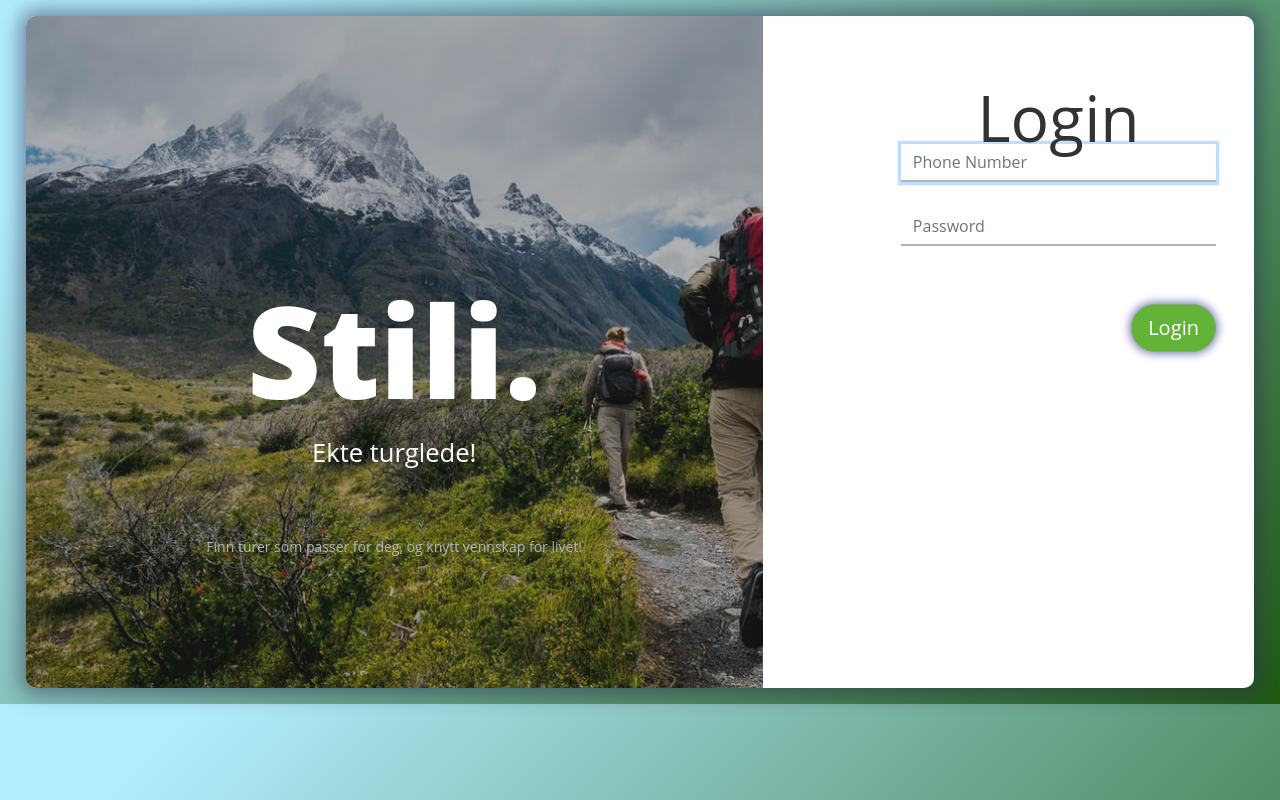
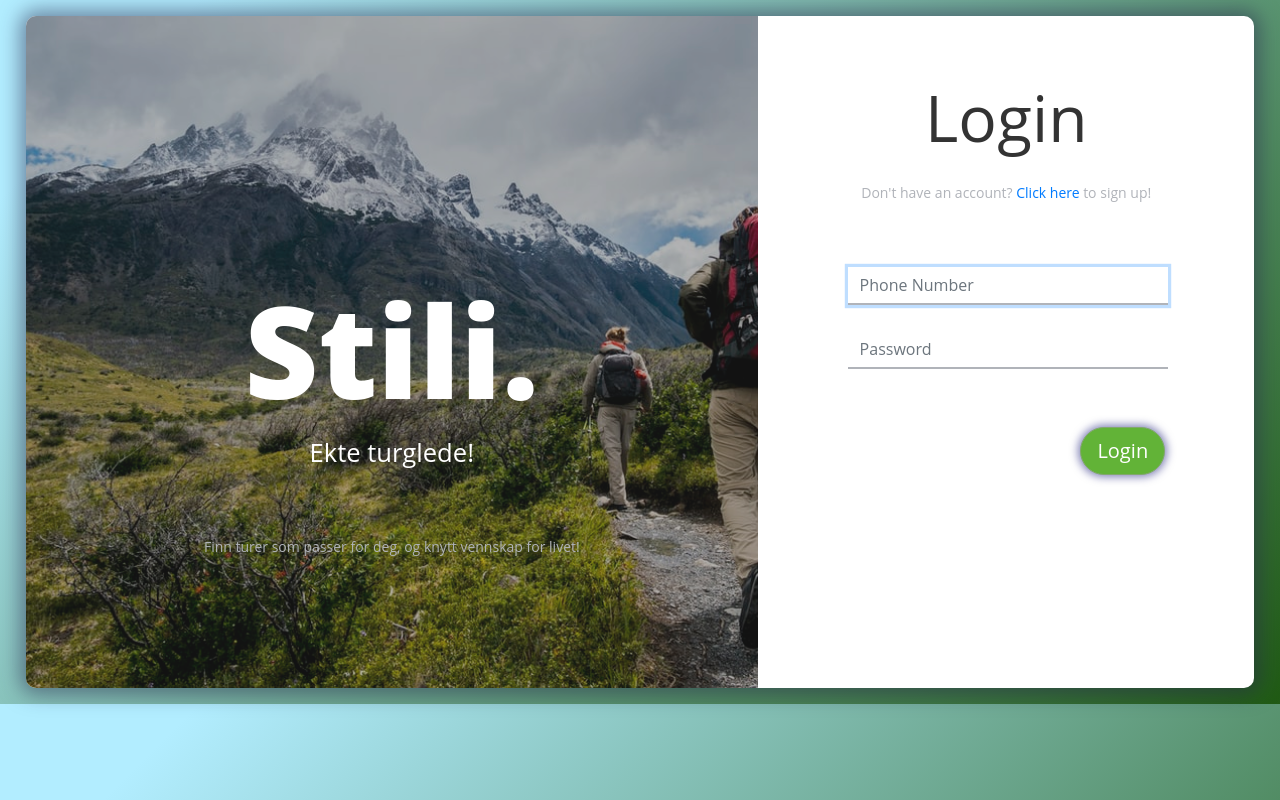
Before and after one commit to Aelxnadre72/Stili, a React (Create React App) app in the folder frontend/: page / in a window 1280 px wide. Built offline with nearby package versions, Linux system fonts and the light colour scheme.

Commit message:
#2 connection between login and register

```diff
--- a/frontend/src/components/Login.css
+++ b/frontend/src/components/Login.css
@@ -29,27 +29,32 @@
 
   }
 
+  div{height: auto;}
 
   .Login {
     padding: 3vw 3vw;
     overflow: hidden;
   }
 
-
-    div{height: auto;}
-
-    h5{
-			font-size: 6vmax;
-			line-height: 0;
-		}
-
     .Login form {
-      margin: 0 auto;
-      max-width: 320px;
+      margin: 5vw 4vw;
+      width: 25vw;
     }
 
     .Button {
-      margin-left: 235px;
+      margin: 3vw auto;
+      margin-left: 18vw;
+      background-color: #62b337;
+      border-color: #81a86c;
+      box-shadow: 0 0 8px 2px #090b6f85;
+      border-radius: 50px;
+      font-size: 20px;
+    }
+
+    .Button:hover {
+      background-color: #62b337;
+      border-color: #81a86c;
+      font-size: 22px;
     }
 
     .phoneNumber {
--- a/frontend/src/components/Login.js
+++ b/frontend/src/components/Login.js
@@ -3,6 +3,7 @@ import Form from "react-bootstrap/Form";
 import Button from "react-bootstrap/Button";
 import Axios from "axios";
 import "./Login.css";
+import { Link } from "react-router-dom";
 
 export default function Login() {
   const [phoneNumber, setPhoneNumber] = useState("");
@@ -48,6 +49,7 @@ export default function Login() {
     </div>
     <div className="Login">
       <h5>Login</h5>
+      <p>Don't have an account? <Link to="/register"><a>Click here</a></Link> to sign up!</p>
         <Form onSubmit={handleSubmit}>
           <Form.Group size="lg" controlId="phoneNumber">
             <Form.Control
--- a/frontend/src/components/Register.js
+++ b/frontend/src/components/Register.js
@@ -2,6 +2,7 @@ import React, { useState } from "react";
 import Form from "react-bootstrap/Form";
 import Button from "react-bootstrap/Button";
 import "./Register.css";
+import { Link } from "react-router-dom";
 
 export default function Register() {
   const [name, setName] = useState("");
@@ -44,7 +45,7 @@ export default function Register() {
     </div>
     <div className="Register">
     <h5>Register</h5>
-    <p>Already have an account? <a href="Login.js">Click here</a> to log in!</p>
+    <p>Already have an account? <Link to="/"><a>Click here</a></Link> to log in!</p>
       <Form onSubmit={handleSubmit}>
         <Form.Group size="lg" controlId="name">
           <Form.Control
```
